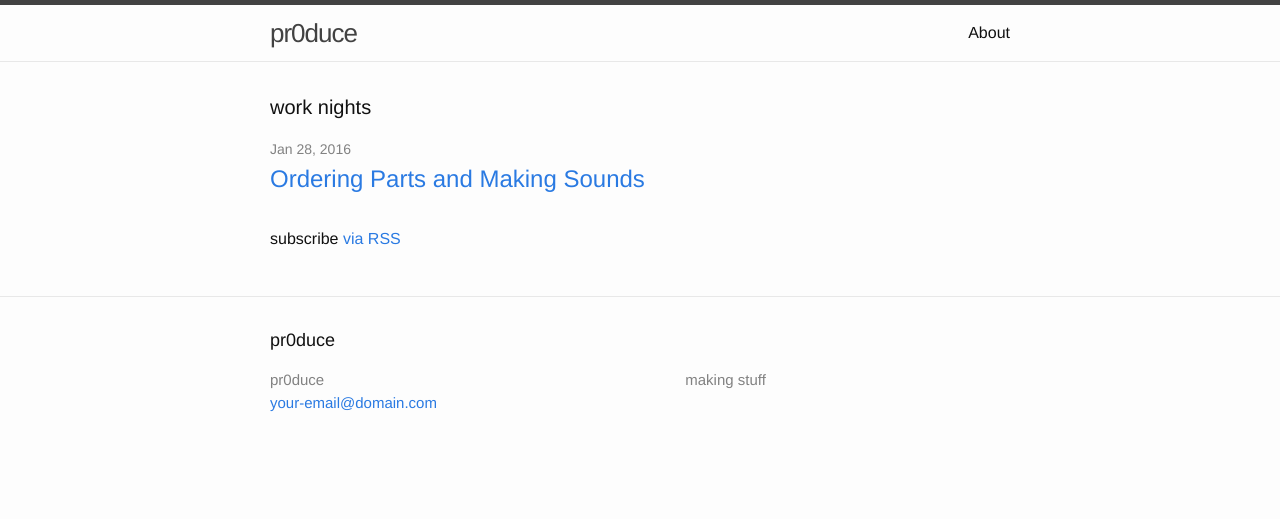
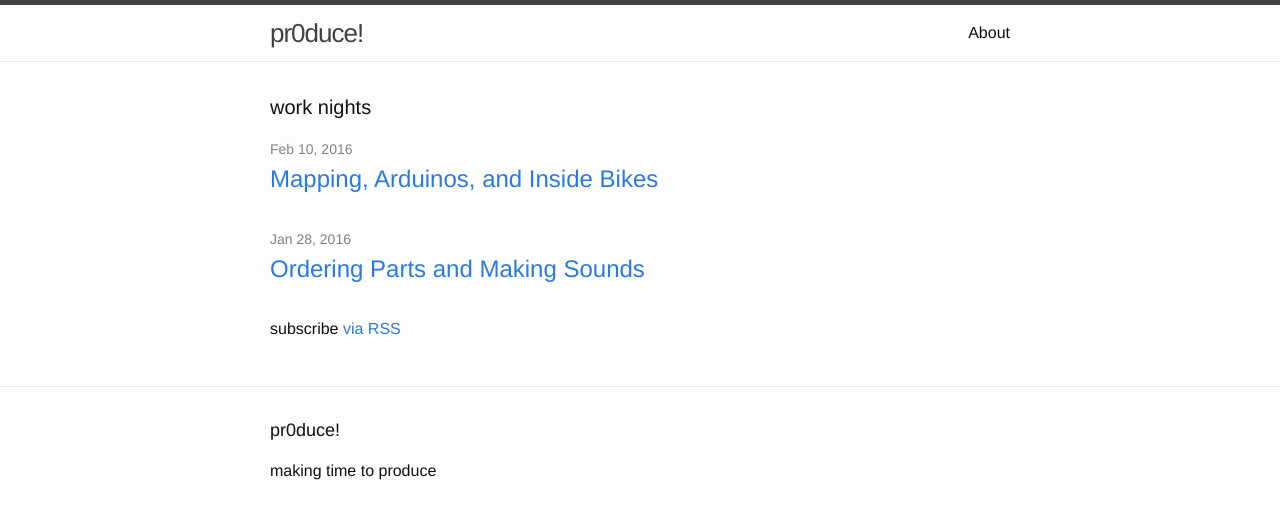
Before and after one commit to pr0duce/pr0duce.github.io, a Jekyll site: the page built from index.html, in a window 1280 px wide. Shown: the top 519 px of the page. Built offline with Jekyll 4.4.1, drawn with Linux system fonts in a browser that asks for light colours.

```diff
--- a/_config.yml
+++ b/_config.yml
@@ -6,10 +6,10 @@
 # 'jekyll serve'. If you change this file, please restart the server process.
 
 # Site settings
-title: pr0duce
+title: pr0duce!
 email: your-email@domain.com
 description: > # this means to ignore newlines until "baseurl:"
-  making stuff
+  making time to produce
 baseurl: "" # the subpath of your site, e.g. /blog
 url: "http://pr0duce.github.io" # the base hostname & protocol for your site
 
--- a/_includes/footer.html
+++ b/_includes/footer.html
@@ -3,35 +3,7 @@
   <div class="wrapper">
 
     <h2 class="footer-heading">{{ site.title }}</h2>
-
-    <div class="footer-col-wrapper">
-      <div class="footer-col footer-col-1">
-        <ul class="contact-list">
-          <li>{{ site.title }}</li>
-          <li><a href="mailto:{{ site.email }}">{{ site.email }}</a></li>
-        </ul>
-      </div>
-
-      <div class="footer-col footer-col-2">
-        <ul class="social-media-list">
-          {% if site.github_username %}
-          <li>
-            {% include icon-github.html username=site.github_username %}
-          </li>
-          {% endif %}
-
-          {% if site.twitter_username %}
-          <li>
-            {% include icon-twitter.html username=site.twitter_username %}
-          </li>
-          {% endif %}
-        </ul>
-      </div>
-
-      <div class="footer-col footer-col-3">
-        <p>{{ site.description }}</p>
-      </div>
-    </div>
+    <p>{{ site.description }}</p>
 
   </div>
 
--- a/_sass/_base.scss
+++ b/_sass/_base.scss
@@ -1,3 +1,23 @@
+.media-box {
+  margin-bottom: 15px;
+  border: solid rgba(25,130,76, 0.5) 4px;
+  img, iframe {
+    width: 100%;
+    padding: 0;
+    margin: 0;
+  }
+  .caption {
+    background-color: rgba(25,130,76, 0.5);
+    /**
+     * HACK to cover white bar under vimeo embed
+     * preivously:
+     * padding: 4px 5px 0px 5px;
+     */
+    padding: 10px 5px 0px 5px;
+    margin-top: -6px;
+  }
+}
+
 /**
  * Reset some basic elements
  */
```
Also changed, not shown: _posts/2016-01-27-ordering-parts-and-making-sounds.md (+9 -7 lines), _posts/2016-02-09-mapping-arduinos-and-inside-bikes.md (added, +48 -0 lines), images/posts/2016-02-09/Los Angeles OSM missing buildings.jpg (added).
